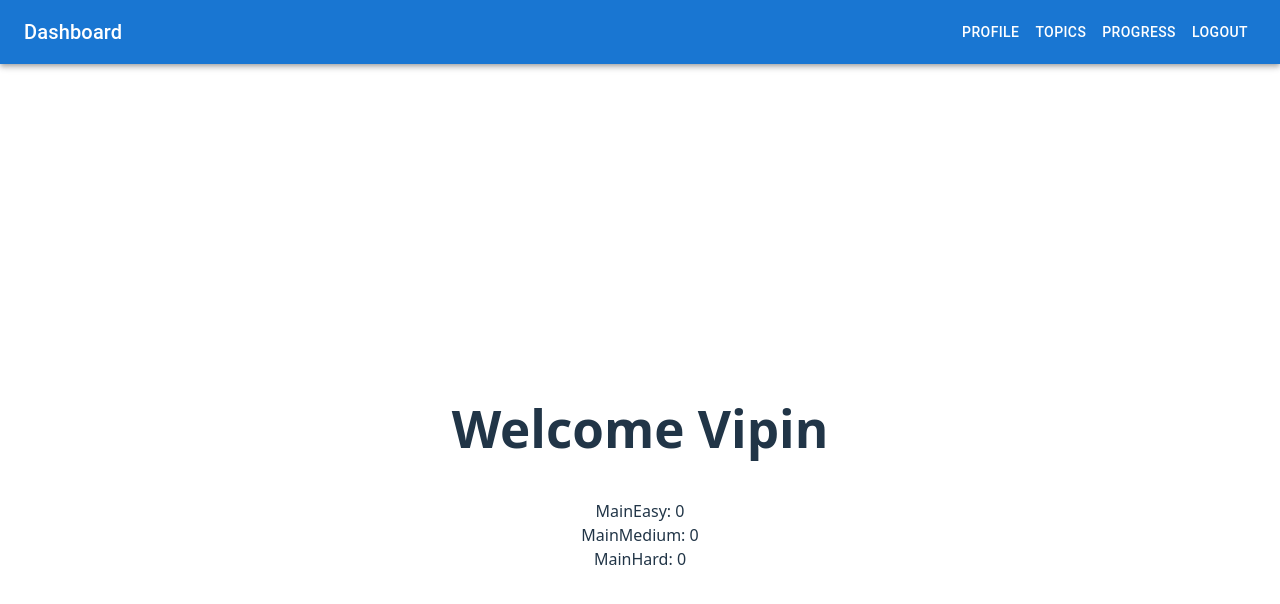
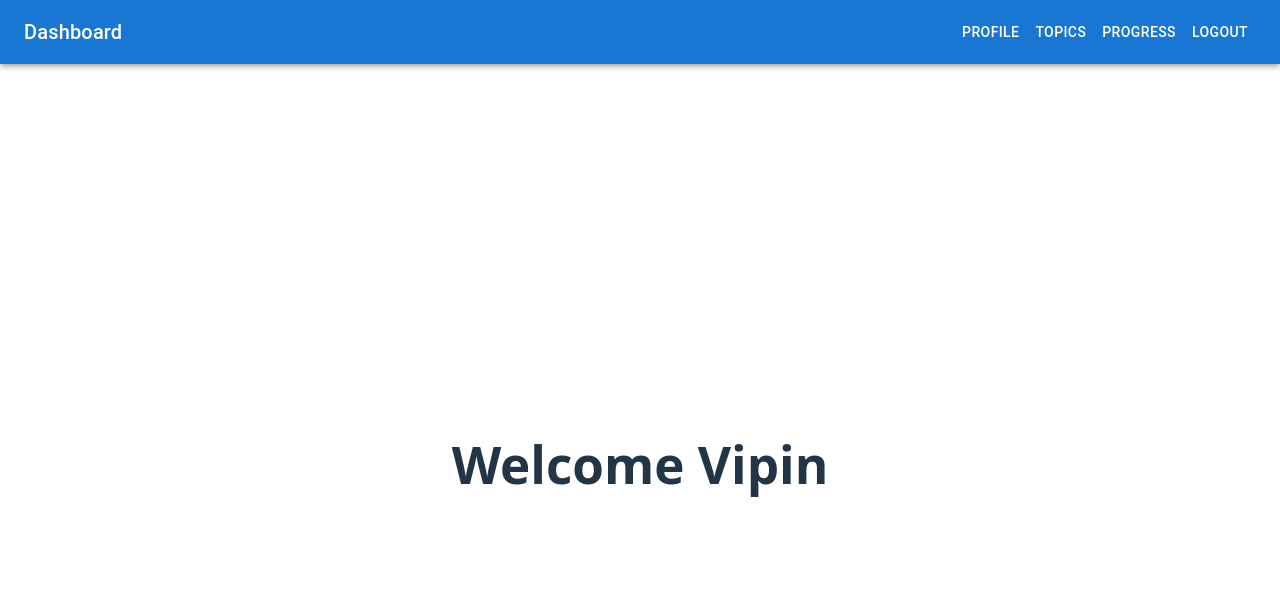
Before and after one commit to rahul-ydav/academy, a React (Vite) app: page /FrontPage in a window 1280 px wide. Shown: the top 604 px of the page. Built offline with nearby package versions, Linux system fonts and the light colour scheme.

Commit message:
remving extra code

```diff
--- a/src/Pages/FrontPage.jsx
+++ b/src/Pages/FrontPage.jsx
@@ -10,11 +10,6 @@ function FrontPage() {
   return (
     <section className='section'>
       <h1>Welcome Vipin</h1>
-      {/* <Progress levels={{easy, setEasy, medium, setMedium, hard, setHard}}></Progress> */}
-      <div>MainEasy: {easy}</div>
-      <div>MainMedium: {medium}</div>
-      <div>MainHard: {hard}</div>
-      {/* <Lessons levels={{easy, setEasy, medium, setMedium, hard, setHard}}></Lessons> */}
     </section>
   )
 }
```
